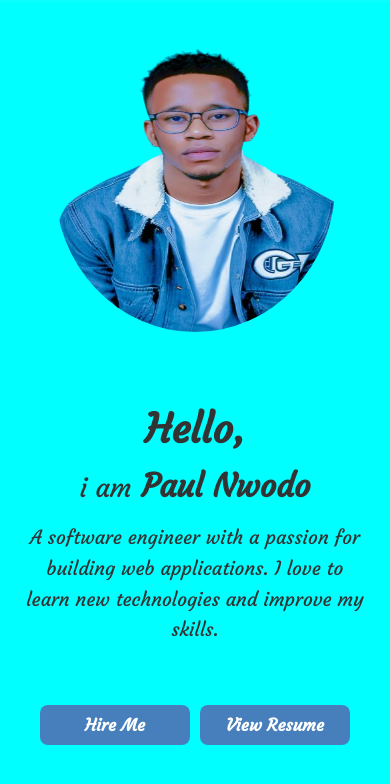
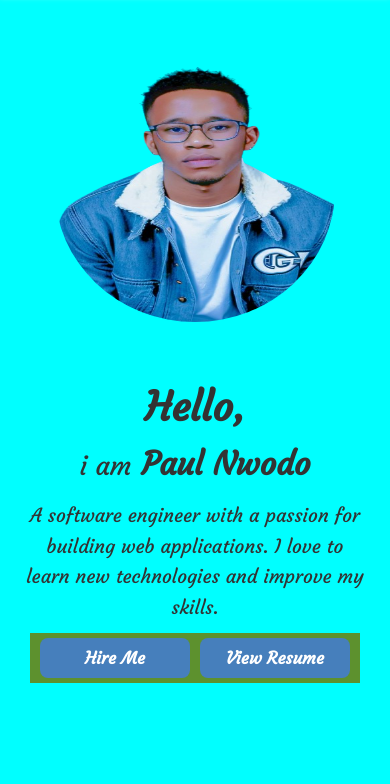
Before and after one commit to Tonypaul544/Courage, a plain HTML site: page index.html in a window 390 px wide. Shown: the part 54-838 px from the top of the page. Drawn offline with Linux system fonts and the light colour scheme; a web font is replaced by a local one.

Commit message:
third commit

```diff
--- a/style.css
+++ b/style.css
@@ -261,11 +261,14 @@ header nav ul {
   }
   .main {
     width: 100vw;
-    height: 100vh;
+    height: 90vh;
     display: flex;
     justify-content: space-between;
     align-items: center;
-    padding-top: 30px;
+    margin: auto;
+    margin-top: 50px;
+    padding-top: 20px;
+    overflow: hidden;
     text-align: center;
     flex-wrap: wrap;
     flex-direction: column-reverse;
@@ -293,6 +296,7 @@ header nav ul {
     width: 80%;
     height: 35%;
     margin: auto;
+    margin-top: 10px;
     display: flex;
     align-items: center;
     justify-content: center;
@@ -303,6 +307,9 @@ header nav ul {
   width: 90%;
   height: 100%;
   border-radius: 100%;
+  display: flex;
+  margin: auto;
+  margin-top: 30px;
   display: flex;
   bottom: 0;
 }
@@ -327,4 +334,18 @@ header nav ul {
   margin: 10px auto;
 }
 
+/* action buttons */
+.buttons {
+  width: fit-content;
+  height: fit-content;
+  padding: 5px 10px;
+  margin: 10px auto;
+  display: flex;
+  align-items: center;
+  justify-content: center;
+  gap: 10px;
+  animation: slideUp 1s;
+  background-color: rgb(93, 145, 46);
 }
+
+}
```
